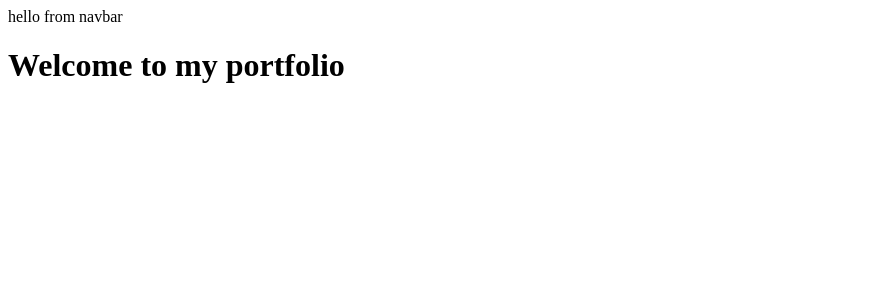
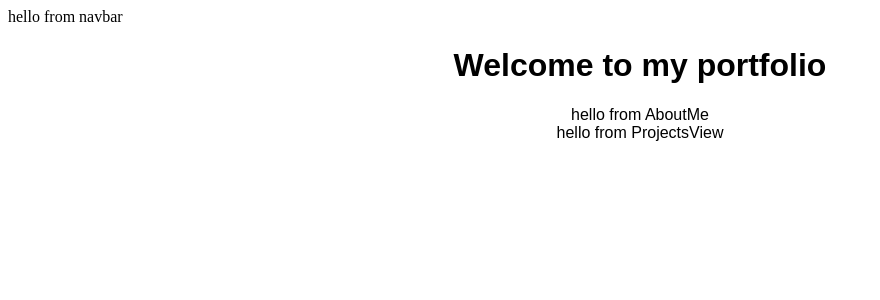
Before and after one commit to ninjascare/ninjascare.github.io, a React (Create React App) app in the folder pro_portfolio/: page / in a window 1280 px wide. Shown: the top 300 px of the page, without its empty margins (0-880 px from the left). Built offline with nearby package versions, Linux system fonts and the light colour scheme.

Commit message:
changed my page to possibly a single page website

```diff
--- a/pro_portfolio/src/App.js
+++ b/pro_portfolio/src/App.js
@@ -3,8 +3,6 @@ import { Parallax, Background } from "react-parallax";
 import { BrowserRouter as Router, Switch, Route } from "react-router-dom";
 import Profile from "./components/Profile";
 import NavBar from "./components/NavBar";
-import AboutMe from "./components/AboutMe";
-import ProjectsView from "./components/ProjectsView";
 
 class App extends Component {
   render() {
@@ -15,8 +13,6 @@ class App extends Component {
           <div>
             <Switch>
               <Route exact path="/" component={Profile} />
-              <Route exact path='/about' component={AboutMe}/>
-              <Route exact path='/projects' component={ProjectsView}/>
             </Switch>
           </div>
         </Router>
--- a/pro_portfolio/src/components/Profile.js
+++ b/pro_portfolio/src/components/Profile.js
@@ -1,18 +1,30 @@
-import React, { Component } from 'react'
-import styled from 'styled-components'
+import React, { Component } from "react";
+import styled from "styled-components";
 import { Parallax, Background } from "react-parallax";
+import AboutMe from "./AboutMe";
+import ProjectsView from "./ProjectsView";
 
-
-
-
-
+const StylePage = styled.div`
+  font-family: sans-serif;
+  text-align: center;
+`;
 
 export default class Profile extends Component {
   render() {
     return (
       <div>
-        <h1>Welcome to my portfolio</h1>
+        <StylePage>
+          <Parallax>
+            <h1>Welcome to my portfolio</h1>
+          </Parallax>
+          <Parallax>
+            <AboutMe />
+          </Parallax>
+          <Parallax>
+            <ProjectsView />
+          </Parallax>
+        </StylePage>
       </div>
-    )
+    );
   }
 }
```
